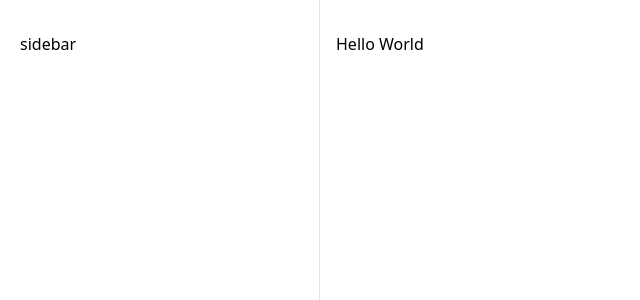
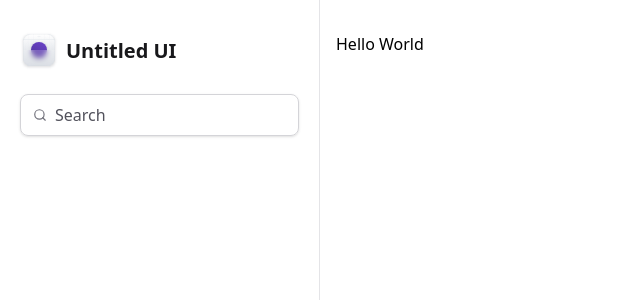
Before and after one commit to SergioMonteRi/next-tailwind-practice, a Next.js app: page / in a window 1280 px wide. Shown: the top 300 px of the page, without its empty margins (0-640 px from the left). Built offline with nearby package versions, Linux system fonts and the light colour scheme.

Commit message:
feat: add Sidebar component with search functionality and integrate lucide-react for icons

```diff
--- a/package.json
+++ b/package.json
@@ -10,6 +10,7 @@
     "lint:fix": "eslint . --fix"
   },
   "dependencies": {
+    "lucide-react": "^0.553.0",
     "next": "16.0.1",
     "react": "19.2.0",
     "react-dom": "19.2.0"
--- a/src/app/layout.tsx
+++ b/src/app/layout.tsx
@@ -1,6 +1,7 @@
 import type { Metadata } from 'next'
 import { Geist, Geist_Mono } from 'next/font/google'
 import './globals.css'
+import { Sidebar } from '@/components'
 
 const geistSans = Geist({
   variable: '--font-geist-sans',
@@ -28,7 +29,7 @@
         className={`${geistSans.variable} ${geistMono.variable} antialiased`}
       >
         <div className="grid-cols-app grid min-h-screen">
-          <aside className="border-r border-zinc-200 px-5 py-8">sidebar</aside>
+          <Sidebar />
 
           <main className="px-4 pt-8 pb-12">{children}</main>
         </div>
--- /dev/null
+++ b/src/components/index.ts
@@ -0,0 +1 @@
+export { Sidebar } from './sidebar'
--- /dev/null
+++ b/src/components/sidebar/components/index.ts
@@ -0,0 +1 @@
+export { Logo } from './logo'
--- /dev/null
+++ b/src/components/sidebar/components/logo.tsx
@@ -0,0 +1,202 @@
+export function Logo() {
+  return (
+    <strong className="flex items-center gap-2 text-xl font-semibold text-zinc-900">
+      <svg
+        width={38}
+        height={38}
+        viewBox="0 0 38 38"
+        fill="none"
+        xmlns="http://www.w3.org/2000/svg"
+      >
+        <g filter="url(#filter0_dd_31002_307)">
+          <g clipPath="url(#clip0_31002_307)">
+            <rect x={3} y={2} width={32} height={32} rx={8} fill="#fff" />
+            <rect
+              x={3}
+              y={2}
+              width={32}
+              height={32}
+              rx={8}
+              fill="url(#paint0_linear_31002_307)"
+            />
+            <path
+              fillRule="evenodd"
+              clipRule="evenodd"
+              d="M19 4.039c-7.71 0-13.961 6.25-13.961 13.961 0 7.71 6.25 13.961 13.961 13.961 7.71 0 13.961-6.25 13.961-13.961 0-7.71-6.25-13.961-13.961-13.961zM4.961 18c0-7.753 6.286-14.039 14.039-14.039S33.039 10.247 33.039 18 26.753 32.039 19 32.039 4.961 25.753 4.961 18z"
+              fill="#D0D5DD"
+            />
+            <path
+              fillRule="evenodd"
+              clipRule="evenodd"
+              d="M19 14.078a3.922 3.922 0 100 7.845 3.922 3.922 0 000-7.845zM15 18a4 4 0 118 0 4 4 0 01-8 0z"
+              fill="#D0D5DD"
+            />
+            <path
+              fillRule="evenodd"
+              clipRule="evenodd"
+              d="M19 15.32a2.68 2.68 0 100 5.36 2.68 2.68 0 000-5.36zM16.243 18a2.757 2.757 0 115.514 0 2.757 2.757 0 01-5.514 0z"
+              fill="#D0D5DD"
+            />
+            <path d="M18.961 2h.078v32h-.078V2z" fill="#D0D5DD" />
+            <path d="M35 17.96v.079H3v-.078h32z" fill="#D0D5DD" />
+            <path
+              d="M29.602 2h.078v32h-.078V2zM13.64 2h.078v32h-.077V2zM24.282 2h.077v32h-.077V2zM8.32 2h.078v32H8.32V2z"
+              fill="#D0D5DD"
+            />
+            <path
+              d="M35 28.602v.077H3v-.077h32zM35 12.64v.078H3v-.077h32zM35 23.281v.078H3v-.078h32zM35 7.32v.078H3V7.32h32z"
+              fill="#D0D5DD"
+            />
+            <g filter="url(#filter1_dd_31002_307)">
+              <circle
+                cx={19}
+                cy={18}
+                r={8}
+                fill="url(#paint1_linear_31002_307)"
+              />
+            </g>
+            <foreignObject x={-2} y={13} width={42} height={26}>
+              <div
+                style={{
+                  backdropFilter: 'blur(2.5px)',
+                  height: '100%',
+                  width: '100%',
+                  clipPath: 'url(#bgblur_1_31002_307_clip_path)',
+                }}
+              />
+            </foreignObject>
+            <path
+              d="M3 18h32v3.2c0 4.48 0 6.72-.872 8.432a8 8 0 01-3.496 3.496C28.92 34 26.68 34 22.2 34h-6.4c-4.48 0-6.72 0-8.432-.872a8 8 0 01-3.496-3.496C3 27.92 3 25.68 3 21.2V18z"
+              fill="#fff"
+              fillOpacity={0.2}
+              data-figma-bg-blur-radius={5}
+            />
+          </g>
+          <rect
+            x={3.15}
+            y={2.15}
+            width={31.7}
+            height={31.7}
+            rx={7.85}
+            stroke="#D0D5DD"
+            strokeWidth={0.3}
+          />
+        </g>
+        <defs>
+          <filter
+            id="filter0_dd_31002_307"
+            x={0}
+            y={0}
+            width={38}
+            height={38}
+            filterUnits="userSpaceOnUse"
+            colorInterpolationFilters="sRGB"
+          >
+            <feFlood floodOpacity={0} result="BackgroundImageFix" />
+            <feColorMatrix
+              in="SourceAlpha"
+              values="0 0 0 0 0 0 0 0 0 0 0 0 0 0 0 0 0 0 127 0"
+              result="hardAlpha"
+            />
+            <feOffset dy={1} />
+            <feGaussianBlur stdDeviation={1} />
+            <feColorMatrix values="0 0 0 0 0.0627451 0 0 0 0 0.0941176 0 0 0 0 0.156863 0 0 0 0.06 0" />
+            <feBlend
+              in2="BackgroundImageFix"
+              result="effect1_dropShadow_31002_307"
+            />
+            <feColorMatrix
+              in="SourceAlpha"
+              values="0 0 0 0 0 0 0 0 0 0 0 0 0 0 0 0 0 0 127 0"
+              result="hardAlpha"
+            />
+            <feOffset dy={1} />
+            <feGaussianBlur stdDeviation={1.5} />
+            <feColorMatrix values="0 0 0 0 0.0627451 0 0 0 0 0.0941176 0 0 0 0 0.156863 0 0 0 0.1 0" />
+            <feBlend
+              in2="effect1_dropShadow_31002_307"
+              result="effect2_dropShadow_31002_307"
+            />
+            <feBlend
+              in="SourceGraphic"
+              in2="effect2_dropShadow_31002_307"
+              result="shape"
+            />
+          </filter>
+          <filter
+            id="filter1_dd_31002_307"
+            x={8}
+            y={8}
+            width={22}
+            height={22}
+            filterUnits="userSpaceOnUse"
+            colorInterpolationFilters="sRGB"
+          >
+            <feFlood floodOpacity={0} result="BackgroundImageFix" />
+            <feColorMatrix
+              in="SourceAlpha"
+              values="0 0 0 0 0 0 0 0 0 0 0 0 0 0 0 0 0 0 127 0"
+              result="hardAlpha"
+            />
+            <feOffset dy={1} />
+            <feGaussianBlur stdDeviation={1} />
+            <feColorMatrix values="0 0 0 0 0.0627451 0 0 0 0 0.0941176 0 0 0 0 0.156863 0 0 0 0.06 0" />
+            <feBlend
+              in2="BackgroundImageFix"
+              result="effect1_dropShadow_31002_307"
+            />
+            <feColorMatrix
+              in="SourceAlpha"
+              values="0 0 0 0 0 0 0 0 0 0 0 0 0 0 0 0 0 0 127 0"
+              result="hardAlpha"
+            />
+            <feOffset dy={1} />
+            <feGaussianBlur stdDeviation={1.5} />
+            <feColorMatrix values="0 0 0 0 0.0627451 0 0 0 0 0.0941176 0 0 0 0 0.156863 0 0 0 0.1 0" />
+            <feBlend
+              in2="effect1_dropShadow_31002_307"
+              result="effect2_dropShadow_31002_307"
+            />
+            <feBlend
+              in="SourceGraphic"
+              in2="effect2_dropShadow_31002_307"
+              result="shape"
+            />
+          </filter>
+          <clipPath
+            id="bgblur_1_31002_307_clip_path"
+            transform="translate(2 -13)"
+          >
+            <path d="M3 18h32v3.2c0 4.48 0 6.72-.872 8.432a8 8 0 01-3.496 3.496C28.92 34 26.68 34 22.2 34h-6.4c-4.48 0-6.72 0-8.432-.872a8 8 0 01-3.496-3.496C3 27.92 3 25.68 3 21.2V18z" />
+          </clipPath>
+          <linearGradient
+            id="paint0_linear_31002_307"
+            x1={19}
+            y1={2}
+            x2={19}
+            y2={34}
+            gradientUnits="userSpaceOnUse"
+          >
+            <stop stopColor="#fff" />
+            <stop offset={1} stopColor="#D0D5DD" />
+          </linearGradient>
+          <linearGradient
+            id="paint1_linear_31002_307"
+            x1={15}
+            y1={26}
+            x2={23}
+            y2={10}
+            gradientUnits="userSpaceOnUse"
+          >
+            <stop stopColor="#53389E" />
+            <stop offset={1} stopColor="#6941C6" />
+          </linearGradient>
+          <clipPath id="clip0_31002_307">
+            <rect x={3} y={2} width={32} height={32} rx={8} fill="#fff" />
+          </clipPath>
+        </defs>
+      </svg>
+      <span>Untitled UI</span>
+    </strong>
+  )
+}
--- /dev/null
+++ b/src/components/sidebar/index.tsx
@@ -0,0 +1,20 @@
+import { SearchIcon } from 'lucide-react'
+import { Logo } from './components'
+
+export function Sidebar() {
+  return (
+    <aside className="space-y-6 border-r border-zinc-200 px-5 py-8">
+      <Logo />
+
+      <div className="flex w-full items-center gap-2 rounded-lg border border-zinc-300 px-3 py-2 shadow-sm">
+        <SearchIcon className="h-5 w-5 text-zinc-500" />
+
+        <input
+          type="text"
+          placeholder="Search"
+          className="flex-1 border-0 bg-transparent p-0 text-zinc-900 placeholder-zinc-600"
+        />
+      </div>
+    </aside>
+  )
+}
```
Also changed, not shown: 1 other file (tests, documents, lock files or other folders).
